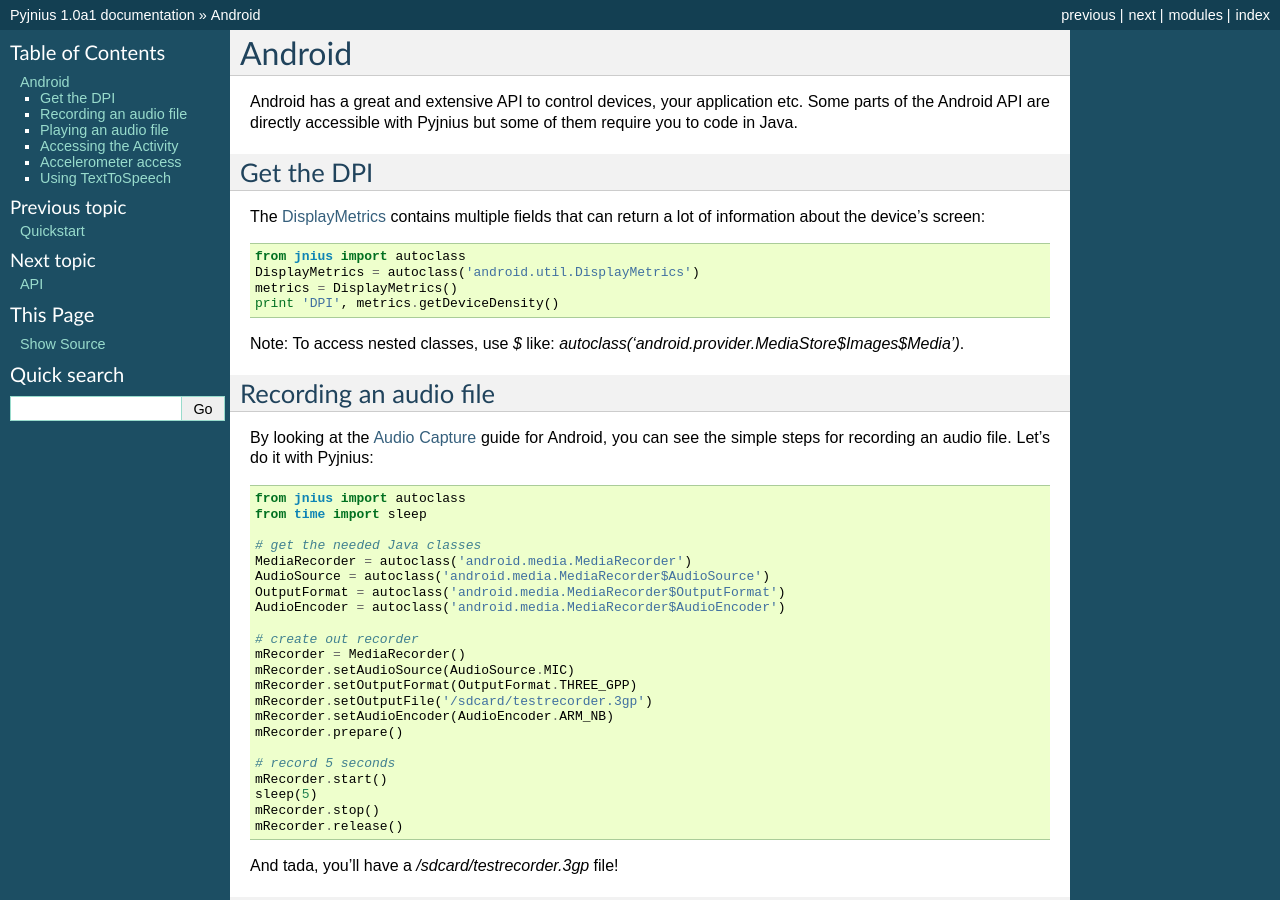
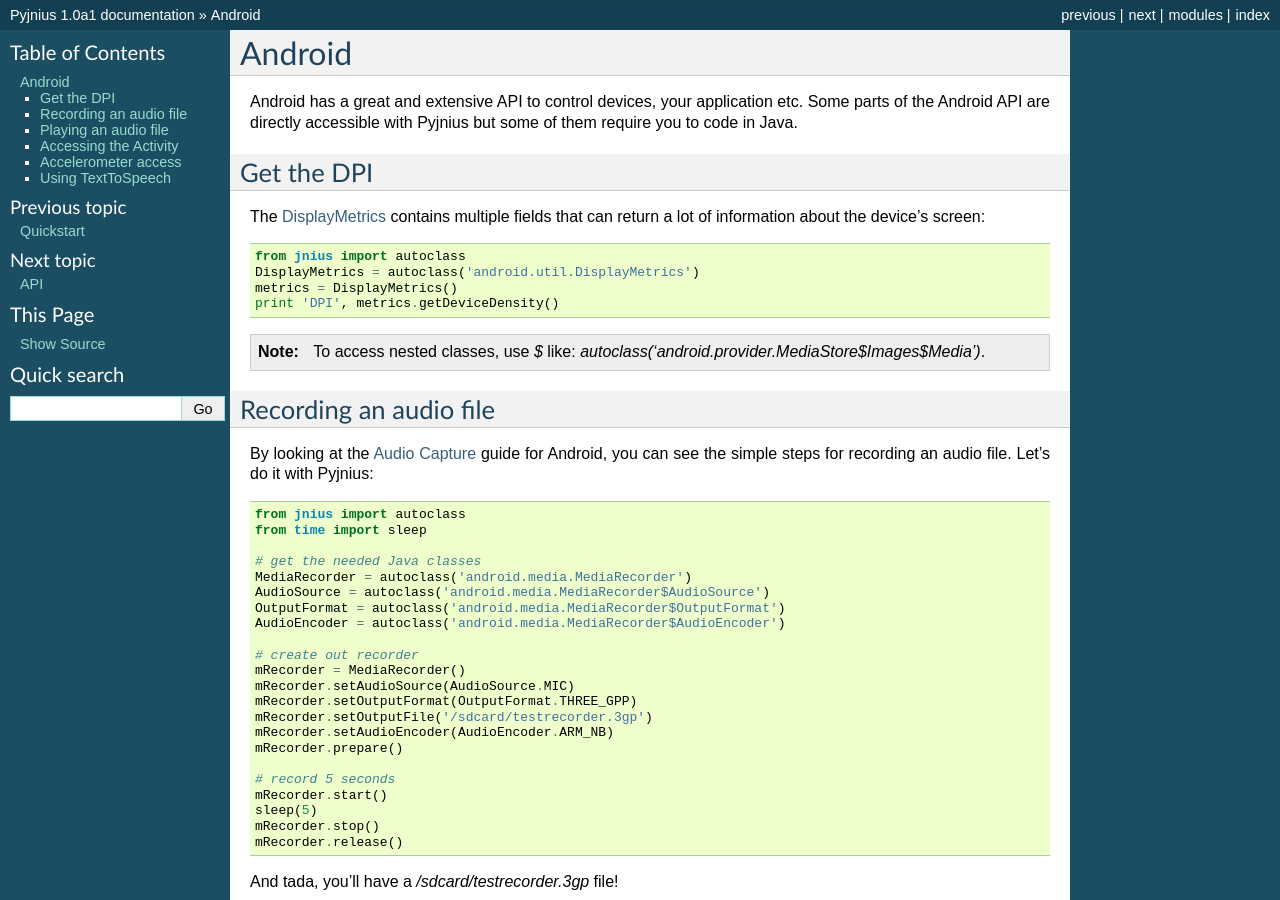
Before and after one commit to kivy/pyjnius, a Sphinx documentation site: the page built from docs/source/android.rst, in a window 1280 px wide and 900 px high. Built offline with Sphinx 7.4.7, drawn with Linux system fonts in a browser that asks for light colours; part of the change alters nothing that is shown.

```diff
--- a/docs/source/android.rst
+++ b/docs/source/android.rst
@@ -21,8 +21,9 @@ screen::
     metrics = DisplayMetrics()
     print 'DPI', metrics.getDeviceDensity()
 
-Note: To access nested classes, use `$` like:
-`autoclass('android.provider.MediaStore$Images$Media')`.
+.. Note ::
+  To access nested classes, use `$` like:
+  `autoclass('android.provider.MediaStore$Images$Media')`.
 
 Recording an audio file
 -----------------------
```
